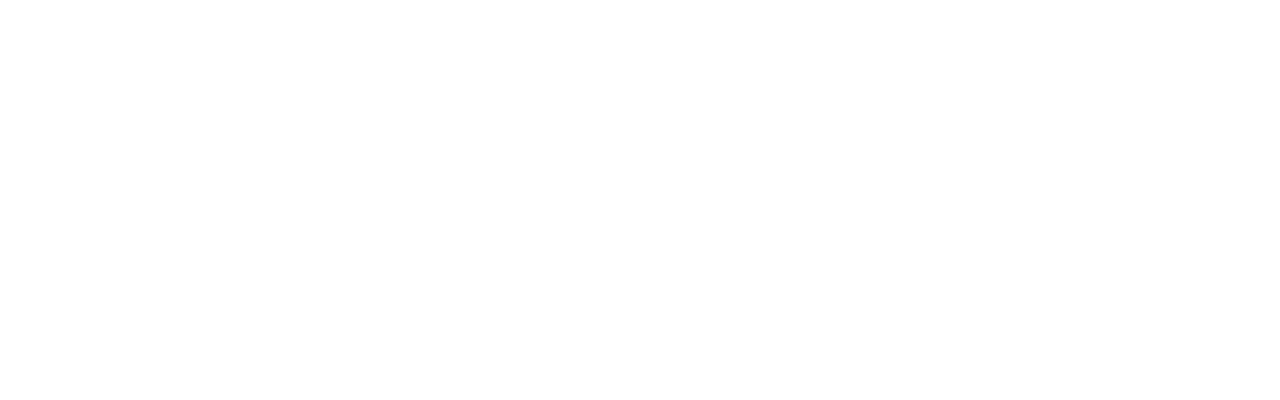
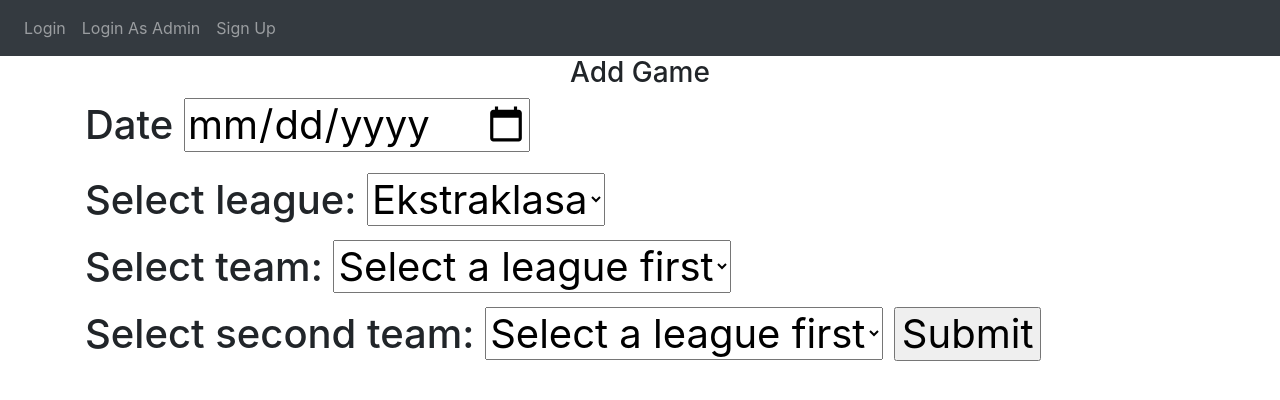
Before and after one commit to W4JSOCKI/SQLBET, a Flask app: page /dodmecz in a window 1280 px wide. Before the commit the part shown is empty. Shown: the top 400 px of the page. Run offline with Flask 2, Linux system fonts and the light colour scheme; some libraries are stand-ins or nearby versions.

Commit message:
html newgame

```diff
--- a/SQL/website/templates/New_game.html
+++ b/SQL/website/templates/New_game.html
@@ -1,10 +1,68 @@
-<!DOCTYPE html>
-<html lang="en">
-<head>
-    <meta charset="UTF-8">
-    <title>Title</title>
-</head>
-<body>
+{% extends "base.html" %} {% block title %}Add admin{% endblock %} {% block
+content %}
 
-</body>
-</html>
+<form method="POST">
+
+     <h3 align="center">Add Game</h3>
+  <div class="form-group">
+       <h1 />
+    <label for="date">Date</label>
+    <input
+      type="date"
+      id="date"
+      name="date"
+      placeholder="Enter date"
+    />
+  </div>
+
+    <h1 />
+  <label>Select league:</label>
+  <select id="league" onchange="updateTeams()" name="liga">
+    {% for league in Ligi %}
+    <option value="{{ league }}">{{ league }}</option>
+    {% endfor %}
+  </select>
+  <br>
+
+        <h1 />
+  <label>Select team:</label>
+  <select id="team" name="druzyna1">
+    <option value="" disabled selected>Select a league first</option>
+  </select>
+
+        <h1 />
+      <label>Select second team:</label>
+  <select id="team2" name="druzyna2">
+    <option value="" disabled selected>Select a league first</option>
+  </select>
+    <input type="submit" value="Submit">
+</form>
+
+
+<script>
+  function updateTeams() {
+    var league = document.getElementById("league").value;
+    var teamList = document.getElementById("team");
+    teamList.innerHTML = "";
+    var teamList2 = document.getElementById("team2");
+    teamList2.innerHTML = "";
+    {% for league, teams in Ligi.items() %}
+    if (league == "{{ league }}") {
+      {% for team in teams %}
+      var option = document.createElement("option");
+      option.value = "{{ team }}";
+      option.text = "{{ team }}";
+      teamList.add(option);
+      {% endfor %}
+      {% for team2 in teams %}
+      var option = document.createElement("option");
+      option.value = "{{ team2 }}";
+      option.text = "{{ team2 }}";
+      teamList2.add(option);
+      {% endfor %}
+    }
+    {% endfor %}
+  }
+</script>
+
+{% endblock %}
```
